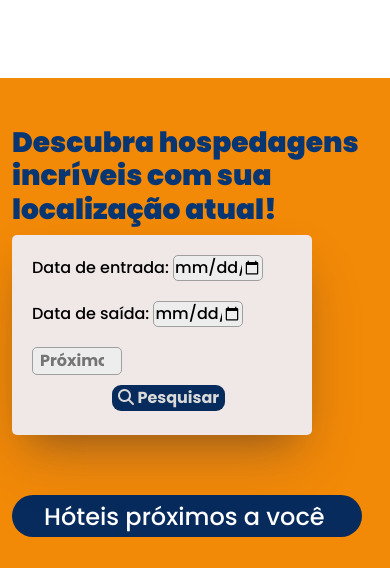
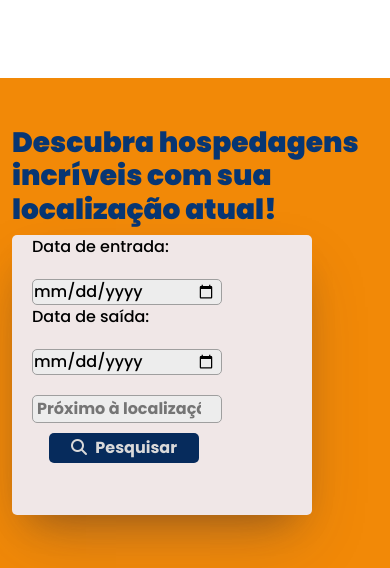
Before and after one commit to DaianedeOliveira/GuiiliverTraveller-Bootstrap, a PHP site: page / in a window 390 px wide; the page is wider, and only the part inside the window is pictured. Shown: the part 2349-2917 px from the top of that part. Run offline with PHP 8.4, Linux system fonts and the light colour scheme; some libraries are stand-ins or nearby versions.

Commit message:
Update index.css

```diff
--- a/index.css
+++ b/index.css
@@ -427,6 +427,7 @@ em{
     border-radius: 5px;
     border: 1px solid #9f9f9f;
     outline: none;
+    padding-right: 5px;
 
 
 
@@ -447,7 +448,7 @@ em{
 }
 
 .input-form::placeholder {
-    padding-left: 5px;
+    padding-left: 2px;
     font-weight: bold;
 }
 
@@ -463,12 +464,18 @@ em{
     color: #D9D9D9;
     outline: none;
     background-color: #062B5C;
-    font-weight: bolder;
-    border-radius: 9px;
+    font-weight: bold;
+    height: 30px;
+    width: 150px;
+    border-radius: 5px;
     cursor: pointer;
     transform: scale(1);
     transition: all 0.5s;
     margin-left: 17px;
+}
+
+.form-button i{
+    padding-right: 5px;
 }
 
 .form-button:focus {
@@ -476,24 +483,25 @@ em{
     background-color: #F28907;
 }
 
+.labelfor{
+    padding-right: 8px;
+}
 
 
 @media (min-width: 282px) and (max-width: 900px) {
     .input-form {
     display: inline-block;
     justify-content: center;
-    width: 90px;
+    width: 190px;
 
     }
     .form{
             width: 300px;
-            height: 200px;
+            height: 280px;
         }
 
     .form-button {
-        margin-left: 80px;
         margin-top: 10px;
-
         }
 
 }
```
